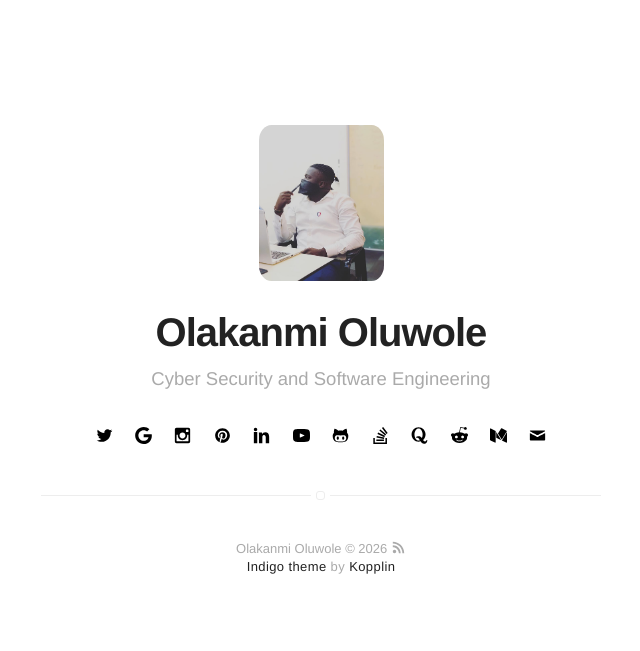
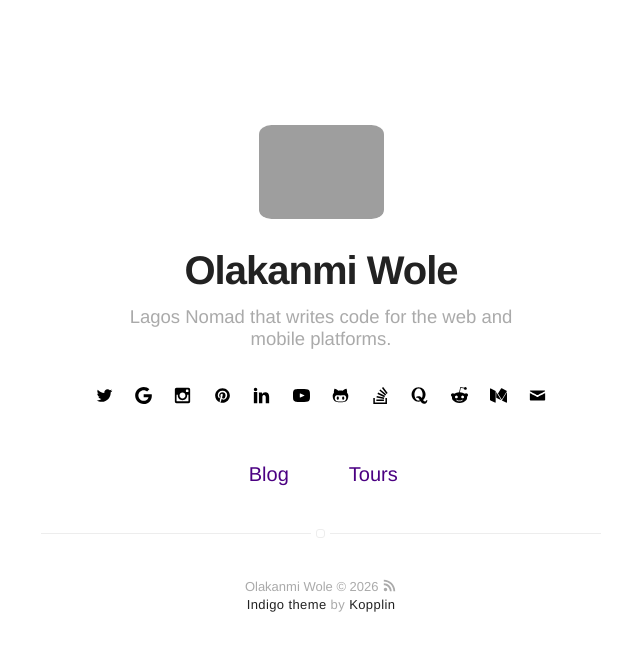
Before and after one commit to lagosnomad/mczlatan.github.io, a Jekyll site: the page built from index.html, in a window 1280 px wide. Shown: the top 651 px of the page, without its empty margins (319-959 px from the left). Built offline with Jekyll 4.4.1, drawn with Linux system fonts in a browser that asks for light colours.

Commit message:
Update _config.yml

```diff
--- a/_config.yml
+++ b/_config.yml
@@ -1,6 +1,6 @@
 # main text of home
-name: Olakanmi Oluwole
-bio: Cyber Security and Software Engineering
+name: Olakanmi Wole
+bio: Lagos Nomad that writes code for the web and mobile platforms.
 
 # twitter summary info
 description: A blog about technology and stuff related
@@ -8,13 +8,13 @@ description: A blog about technology and stuff related
 # if it's an external image, update below for true
 # better with square images
 external-image: false
-picture: assets/images/laylay.jpg
+picture: assets/images/profile.jpg
 
 # If you want to include your resume, set to true
 # and specify source (external or local).
 resume: false
 resume-external: false
-# resume-url: https://google.com/?q=my+resume
+resume-url: https://google.com/?q=my+resume
 
 #url: lagosnomad.com
 # your url: http://USERNAME.github.io
@@ -34,7 +34,6 @@ disqus:
   categories: [blog, project, tours] # only show disqus for posts that have these categories
 
 # if you don't have any of social below, comment the line
-
 #facebook: myfacebook
 twitter: alagosnomad
 google:  McZlatanBourne
@@ -56,10 +55,10 @@ email: wole@lagosnomad.com
 authors:
     lagosnomad:
         name: Olakanmi Oluwole
-        bio: Cyber Security and Software Engineering.
+        bio: Lagos Nomad that writes code for the web and mobile platforms.
         external-image: false
-        picture: assets/images/laylay.jpg
-        twitter: woleoflagos
+        picture: assets/images/profile.jpg
+        twitter: alagosnomad
 
 # do you want a larger site? change the option below
 # options: [normal, large] | default: normal
@@ -75,8 +74,8 @@ projects: false
 
 # if you don't need "about" or "blog", comment them out below
 about: false
-blog: false
-tours: false
+blog: true
+tours: true
 
 # do you want to show the "read time" of the posts?
 read-time: true
```
